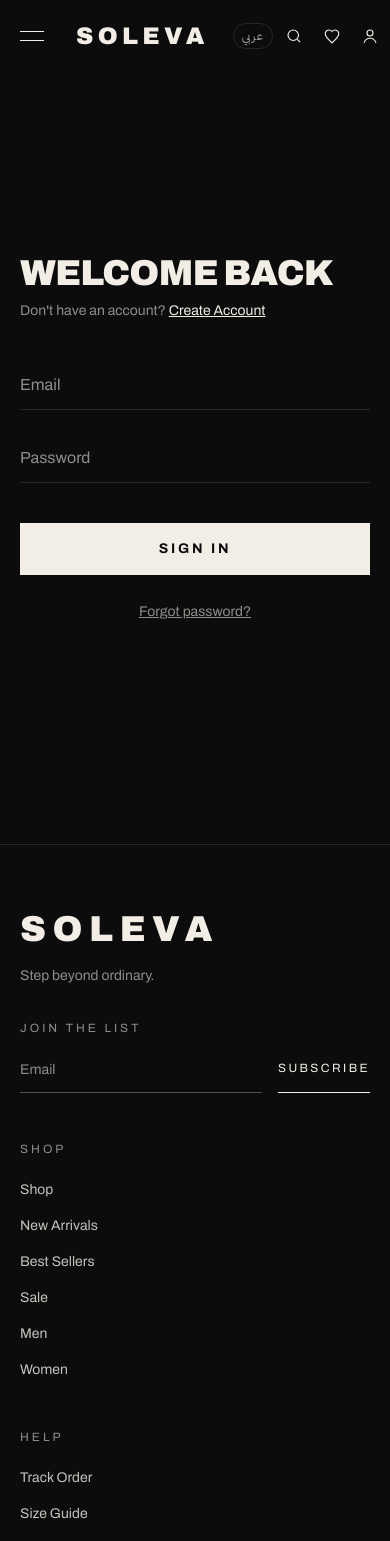
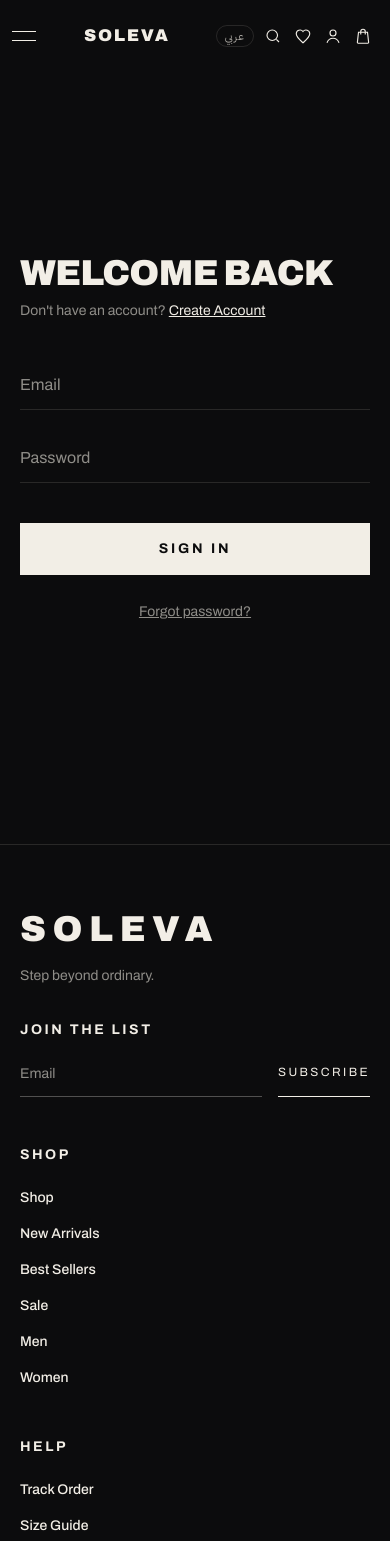
Before and after one commit to mariamibrahim2072006-blip/soleva, a React (Vite) app: page /login in a window 390 px wide. Shown: the top 1541 px of the page. Built offline with nearby package versions, Linux system fonts and the light colour scheme.

Commit message:
New bright sports design: components

```diff
--- a/src/components/Footer.tsx
+++ b/src/components/Footer.tsx
@@ -25,21 +25,21 @@ export default function Footer() {
           <div className="font-display font-black text-4xl tracking-[0.18em] mb-4">SOLEVA</div>
           <p className="text-concrete text-sm leading-relaxed max-w-xs">{t.footer.tagline}</p>
           <div className="mt-8">
-            <p className="text-xs uppercase tracking-[0.25em] text-concrete mb-3">{t.home.newsletter}</p>
+            <p className="text-sm font-bold uppercase tracking-[0.18em] text-ivory mb-3">{t.home.newsletter}</p>
             <NewsletterForm compact />
           </div>
         </div>
         {cols.map((c) => (
           <div key={c.title} className="lg:col-span-2">
-            <h4 className="text-xs uppercase tracking-[0.25em] text-concrete mb-5">{c.title}</h4>
+            <h4 className="text-sm font-bold uppercase tracking-[0.18em] text-ivory mb-5">{c.title}</h4>
             <ul className="space-y-3">
-              {c.links.map((l) => <li key={l.to + l.label}><Link to={l.to} className="text-sm text-ivory/80 hover:text-ivory transition-colors">{l.label}</Link></li>)}
+              {c.links.map((l) => <li key={l.to + l.label}><Link to={l.to} className="text-sm text-ivory font-medium hover:text-ivory transition-colors">{l.label}</Link></li>)}
             </ul>
           </div>
         ))}
       </div>
       <div className="border-t border-line">
-        <div className="max-w-[1600px] mx-auto px-5 md:px-10 py-6 flex flex-col md:flex-row items-center justify-between gap-3 text-xs text-concrete">
+        <div className="max-w-[1600px] mx-auto px-5 md:px-10 py-6 flex flex-col md:flex-row items-center justify-between gap-3 text-sm font-medium text-concrete">
           <span>© {new Date().getFullYear()} SOLEVA. {t.footer.rights}</span>
           <span>{t.footer.demo}</span>
         </div>
--- a/src/components/Nav.tsx
+++ b/src/components/Nav.tsx
@@ -3,6 +3,8 @@ import { Link, useNavigate } from 'react-router-dom';
 import { useLang } from '../lang';
 import { useStore } from '../store';
 import { api } from '../api';
+
+const MENU_FONT = '"Inter", "IBM Plex Sans Arabic", system-ui, sans-serif';
 
 export default function Nav() {
   const { t, lang, setLang } = useLang();
@@ -21,7 +23,13 @@ export default function Nav() {
     return () => window.removeEventListener('scroll', onScroll);
   }, []);
 
-  useEffect(() => { document.body.style.overflow = open ? 'hidden' : ''; }, [open]);
+  useEffect(() => {
+    if (!open) return;
+    const y = window.scrollY, b = document.body;
+    const prev = { position: b.style.position, top: b.style.top, width: b.style.width, overflow: b.style.overflow };
+    b.style.position = 'fixed'; b.style.top = `-${y}px`; b.style.width = '100%'; b.style.overflow = 'hidden';
+    return () => { b.style.position = prev.position; b.style.top = prev.top; b.style.width = prev.width; b.style.overflow = prev.overflow; window.scrollTo(0, y); };
+  }, [open]);
 
   const links = [
     { to: '/', label: t.nav.home },
@@ -41,33 +49,33 @@ export default function Nav() {
   };
 
   return (<>
-    <header className={`fixed top-0 inset-x-0 z-[100] transition-all duration-300 ${hideNav ? '-translate-y-full' : ''} ${scrolled ? 'bg-ink/85 backdrop-blur-md border-b border-line' : 'bg-transparent'}`}>
-      <div className="max-w-[1600px] mx-auto px-5 md:px-10 h-[72px] flex items-center justify-between gap-6">
-        <button className="lg:hidden p-2 -ms-2" onClick={() => setOpen(true)} aria-label="Menu">
+    <header className={`fixed top-0 inset-x-0 z-[100] transition-all duration-300 ${hideNav ? '-translate-y-full' : ''} ${scrolled ? 'bg-ink border-b border-line' : 'bg-transparent'}`}>
+      <div className="max-w-[1600px] mx-auto px-3 sm:px-5 md:px-10 h-[72px] flex items-center justify-between gap-2 md:gap-6">
+        <button className="lg:hidden p-1.5 -ms-1.5" onClick={() => setOpen(true)} aria-label="Menu">
           <div className="w-6 h-px bg-ivory mb-2" /><div className="w-6 h-px bg-ivory" />
         </button>
 
-        <Link to="/" className="font-display font-black text-2xl tracking-[0.18em] select-none">SOLEVA</Link>
+        <Link to="/" className="font-display font-black text-[17px] sm:text-2xl tracking-[0.1em] sm:tracking-[0.18em] select-none">SOLEVA</Link>
 
         <nav className="hidden lg:flex items-center gap-8 text-[13px] uppercase tracking-[0.14em] text-ivory/80">
           {links.slice(0, 6).map((l) => <Link key={l.to} to={l.to} className="nav-link hover:text-ivory transition-colors">{l.label}</Link>)}
         </nav>
 
-        <div className="flex items-center gap-1 md:gap-2">
-          <button onClick={() => setLang(lang === 'en' ? 'ar' : 'en')} className="px-2 py-1 text-xs uppercase tracking-widest text-ivory/70 hover:text-ivory border border-line rounded-full" aria-label="Language">
+        <div className="flex items-center gap-0 sm:gap-1 md:gap-2">
+          <button onClick={() => setLang(lang === 'en' ? 'ar' : 'en')} className="px-2 py-0.5 text-[11px] mx-1 uppercase tracking-widest text-ivory/70 hover:text-ivory border border-line rounded-full" aria-label="Language">
             {lang === 'en' ? 'عربي' : 'EN'}
           </button>
-          <button onClick={() => setSearchOpen(true)} className="p-2 hover:opacity-70 transition-opacity" aria-label={t.actions.search}>
+          <button onClick={() => setSearchOpen(true)} className="p-1.5 sm:p-2 hover:opacity-70 transition-opacity" aria-label={t.actions.search}>
             <svg width="18" height="18" viewBox="0 0 24 24" fill="none" stroke="currentColor" strokeWidth="1.5"><circle cx="11" cy="11" r="7" /><path d="m20 20-3.5-3.5" /></svg>
           </button>
-          <Link to="/wishlist" className="p-2 hover:opacity-70 transition-opacity relative" aria-label={t.actions.addToWishlist}>
+          <Link to="/wishlist" className="p-1.5 sm:p-2 hover:opacity-70 transition-opacity relative" aria-label={t.actions.addToWishlist}>
             <svg width="18" height="18" viewBox="0 0 24 24" fill="none" stroke="currentColor" strokeWidth="1.5"><path d="M12 21C7 16.5 3 13.3 3 9a5 5 0 0 1 9-3 5 5 0 0 1 9 3c0 4.3-4 7.5-9 12Z" /></svg>
             {wishlist.length > 0 && <span className="absolute -top-0.5 -end-0.5 w-4 h-4 rounded-full bg-ivory text-ink text-[10px] grid place-items-center font-bold">{wishlist.length}</span>}
           </Link>
-          <Link to={user ? '/account' : '/login'} className="p-2 hover:opacity-70 transition-opacity" aria-label={t.actions.signIn}>
+          <Link to={user ? '/account' : '/login'} className="p-1.5 sm:p-2 hover:opacity-70 transition-opacity" aria-label={t.actions.signIn}>
             <svg width="18" height="18" viewBox="0 0 24 24" fill="none" stroke="currentColor" strokeWidth="1.5"><circle cx="12" cy="8" r="4" /><path d="M4 21c1.5-4 5-6 8-6s6.5 2 8 6" /></svg>
           </Link>
-          <button onClick={() => setCartOpen(true)} className="p-2 hover:opacity-70 transition-opacity relative" aria-label={t.cart.title}>
+          <button onClick={() => setCartOpen(true)} className="p-1.5 sm:p-2 hover:opacity-70 transition-opacity relative" aria-label={t.cart.title}>
             <svg width="18" height="18" viewBox="0 0 24 24" fill="none" stroke="currentColor" strokeWidth="1.5"><path d="M6 7h12l1.5 13.5a1 1 0 0 1-1 1.1h-13a1 1 0 0 1-1-1.1L6 7Z" /><path d="M9 10V6a3 3 0 0 1 6 0v4" /></svg>
             {cartCount > 0 && <span className="absolute -top-0.5 -end-0.5 w-4 h-4 rounded-full bg-ivory text-ink text-[10px] grid place-items-center font-bold">{cartCount}</span>}
           </button>
@@ -77,21 +85,21 @@ export default function Nav() {
     </header>
 
     {/* Mobile menu */}
-    <div className={`fixed inset-0 z-[200] bg-ink transition-transform duration-500 lg:hidden ${open ? 'translate-x-0' : '-translate-x-full rtl:translate-x-full'}`} style={{ transitionTimingFunction: 'cubic-bezier(.76,0,.24,1)' }}>
-      <div className="flex items-center justify-between px-5 h-[72px] border-b border-line">
+    <div className={`fixed inset-0 z-[200] bg-ink flex flex-col overscroll-contain transition-transform duration-500 lg:hidden ${open ? 'translate-x-0' : '-translate-x-full rtl:translate-x-full'}`} style={{ transitionTimingFunction: 'cubic-bezier(.76,0,.24,1)', height: '100dvh', fontFamily: MENU_FONT }}>
+      <div className="flex items-center justify-between px-5 h-[72px] shrink-0 border-b border-line">
         <span className="font-display font-black text-xl tracking-[0.18em]">SOLEVA</span>
         <button onClick={() => setOpen(false)} className="p-2 text-2xl leading-none" aria-label={t.actions.close}>×</button>
       </div>
-      <nav className="flex flex-col px-5 pt-8 gap-1 overflow-y-auto max-h-[calc(100vh-72px)]">
+      <nav className="flex flex-col px-5 pt-2 flex-1 min-h-0 overflow-y-auto overscroll-contain" style={{ WebkitOverflowScrolling: 'touch', paddingBottom: 'calc(env(safe-area-inset-bottom) + 110px)' }}>
         {links.map((l, i) => (
           <Link key={l.to} to={l.to} onClick={() => setOpen(false)}
-            className="font-display font-bold text-3xl py-3 border-b border-line/50 uppercase tracking-wide"
+            className="font-semibold text-xl py-2.5 border-b border-line/50 tracking-wide"
             style={{ transitionDelay: `${i * 40}ms` }}>{l.label}</Link>
         ))}
-        <Link to="/track" onClick={() => setOpen(false)} className="font-display text-xl py-3 text-concrete uppercase tracking-wide">{t.nav.track}</Link>
-        <Link to="/size-guide" onClick={() => setOpen(false)} className="font-display text-xl py-3 text-concrete uppercase tracking-wide">{t.nav.sizeGuide}</Link>
+        <Link to="/track" onClick={() => setOpen(false)} className="font-medium text-base py-2.5 text-concrete tracking-wide">{t.nav.track}</Link>
+        <Link to="/size-guide" onClick={() => setOpen(false)} className="font-medium text-base py-2.5 text-concrete tracking-wide">{t.nav.sizeGuide}</Link>
         {user ? (
-          <button onClick={() => { logout(); setOpen(false); }} className="text-start font-display text-xl py-3 text-concrete uppercase tracking-wide">{t.actions.signOut}</button>
+          <button onClick={() => { logout(); setOpen(false); }} className="text-start font-medium text-base py-2.5 text-concrete tracking-wide">{t.actions.signOut}</button>
         ) : null}
       </nav>
     </div>
--- a/src/components/Preloader.tsx
+++ b/src/components/Preloader.tsx
@@ -32,7 +32,7 @@ export default function Preloader() {
     <div ref={wrap} className={`fixed inset-0 z-[10000] bg-ink flex flex-col items-center justify-center transition-transform duration-700 ${pct >= 100 ? '-translate-y-full' : ''}`} style={{ transitionTimingFunction: 'cubic-bezier(.76,0,.24,1)' }} aria-hidden>
       <svg width="220" height="60" viewBox="0 0 220 60" fill="none" className="mb-6">
         {['S', 'O', 'L', 'E', 'V', 'A'].map((ch, i) => (
-          <text key={i} x={18 + i * 34} y={42} className="preloader-letter" fontFamily="Archivo" fontWeight="800" fontSize="44" fill="none" stroke="#f2eee6" strokeWidth="1"
+          <text key={i} x={18 + i * 34} y={42} className="preloader-letter" fontFamily="Archivo" fontWeight="800" fontSize="44" fill="none" stroke="#0864E8" strokeWidth="1"
             style={{ strokeDasharray: 400, strokeDashoffset: Math.max(0, 400 - (pct / 100) * 400 * 1.6 + i * 40), opacity: pct > i * 14 ? 1 : 0.25, transition: 'opacity .3s' }}>
             {ch}
           </text>
--- a/src/components/ProductCard.tsx
+++ b/src/components/ProductCard.tsx
@@ -24,10 +24,10 @@ export default function ProductCard({ product, index = 0 }: { product: Product;
 
   return (
     <Link to={`/product/${product.slug}`} className="product-card group block" data-cursor>
-      <div className="relative aspect-[4/5] overflow-hidden bg-ivory-2">
+      <div className="relative aspect-[4/5] overflow-hidden bg-white border-b-[6px] border-ivory">
         <img src={product.images[0]} alt={name} loading={index > 3 ? 'lazy' : undefined}
-          className="img-a absolute inset-0 w-full h-full object-cover" />
-        {product.images[1] && (
+          className="img-a absolute inset-0 w-full h-full object-contain" />
+        {false && product.images[1] && (
           <img src={product.images[1]} alt="" loading="lazy" aria-hidden
             className="img-b absolute inset-0 w-full h-full object-cover" />
         )}
```
